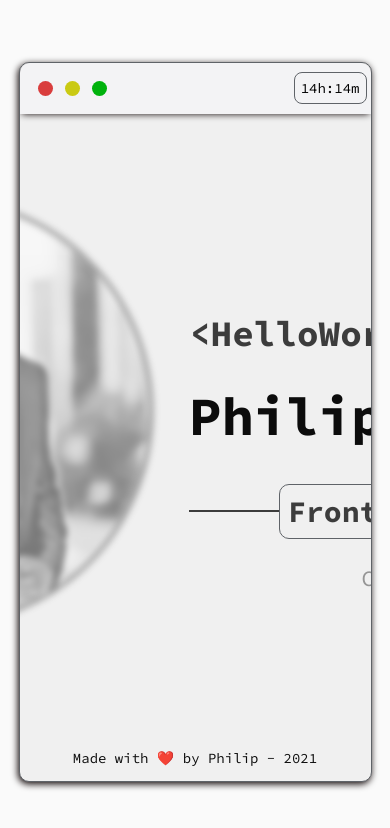
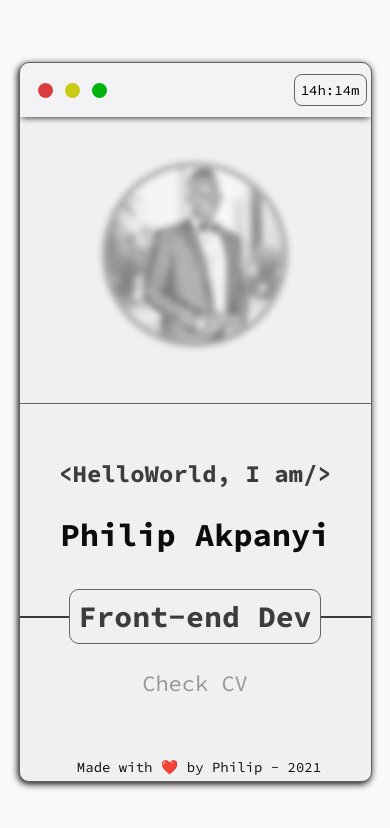
Before and after one commit to felipey2010/portfolio-2021, a React (Create React App) app: page / in a window 390 px wide. Shown: the top 828 px of the page. Built offline with nearby package versions, Linux system fonts and the light colour scheme.

Commit message:
first attempt on responsive

```diff
--- a/src/pages/NavPages/Home.js
+++ b/src/pages/NavPages/Home.js
@@ -30,8 +30,10 @@ export default function HomePage() {
         <h1 className="home-page-h1">Philip Akpanyi</h1>
         <div className="frontend-dev-container">
           <hr className="horizontal-line" />
-          <div className="frontend-text-container">
-            <h5 className="frontend-text-h5">Front-end Dev</h5>
+          <div className="frontend-box-container">
+            <div className="frontend-text-container">
+              <h5 className="frontend-text-h5">Front-end Dev</h5>
+            </div>
           </div>
         </div>
         <div className="resume-container">
--- a/src/styles/Footer.css
+++ b/src/styles/Footer.css
@@ -1,14 +1,18 @@
 .footer-container {
   width: 100%;
+  height: 19px;
   display: flex;
   align-items: center;
   justify-content: center;
   position: absolute;
   bottom: 0;
   left: 0;
+  padding: 0 4px;
+  margin: 4px 0;
 }
 
 .footer-p {
   color: var(--text-color);
   font-size: var(--font-size-small);
+  margin: 0;
 }
--- a/src/styles/global.css
+++ b/src/styles/global.css
@@ -244,18 +244,17 @@ body {
 }
 
 .right-page-container::-webkit-scrollbar {
-  border-radius: 8px;
   width: 12px;
 }
 
 .right-page-container::-webkit-scrollbar-track {
   background: var(--scrollbar-trackbar);
-  border-radius: 6px;
+  border-radius: 0 6px 6px 0;
 }
 
 .right-page-container::-webkit-scrollbar-thumb {
   background: var(--scrollbar-thumb);
-  border-radius: 6px;
+  border-radius: 0 6px 6px 0;
 }
 
 .right-page-container::-webkit-scrollbar-thumb:hover {
@@ -363,7 +362,7 @@ body {
   display: flex;
   align-items: center;
   margin: 0 12px;
-  border-bottom: 1px solid var(--border-color);
+  /* border-bottom: 1px solid var(--border-color); */
 }
 
 .text-p {
--- a/src/styles/home.css
+++ b/src/styles/home.css
@@ -9,7 +9,7 @@
   border-radius: 10px;
   box-shadow: -1px 2px 7px 0px #0c0303;
   border: 1px solid var(--border-color);
-  overflow-x: hidden;
+  overflow: hidden;
   position: relative;
   transition: all 0.6s ease-in-out;
   -webkit-transition: all 0.6s ease-in-out;
@@ -17,21 +17,18 @@
 
 .home-inner-container {
   width: 100%;
-  height: 100%;
+  height: calc(100% - 77px);
   display: flex;
   align-items: center;
 }
 
 .home-page-div {
-  min-width: 500px;
-  min-height: 500px;
   display: flex;
   justify-content: center;
 }
 
 .home-page-div .home-page-img {
-  width: 420px;
-  height: 420px;
+  width: 70%;
   border-radius: 50%;
   border: 5px solid var(--border-color);
   filter: blur(3px) grayscale(1);
@@ -46,10 +43,15 @@
   opacity: 1;
 }
 
+.home-page-div:nth-child(1) {
+  display: flex;
+  flex-direction: column;
+  align-items: center;
+}
+
 .home-page-div:nth-child(2) {
   display: flex;
   flex-direction: column;
-  margin-right: 12px;
 }
 
 .home-page-h3 {
@@ -58,7 +60,6 @@
 }
 
 .home-page-h1 {
-  font-size: 1.8em;
   color: var(--text-color);
   font-size: 54px;
   white-space: nowrap;
@@ -75,7 +76,7 @@
 }
 
 .frontend-dev-container {
-  width: 450px;
+  width: 100%;
   height: 55px;
   position: relative;
   margin-top: 20px;
@@ -97,14 +98,23 @@
   border-radius: 10px;
 }
 
+.frontend-box-container {
+  position: absolute;
+  left: 0;
+  right: 0;
+  top: 0;
+  bottom: 0;
+  display: flex;
+  justify-content: center;
+  align-items: center;
+}
+
 .frontend-text-container {
-  position: absolute;
-  left: 20%;
   background-color: var(--home-background);
 }
 
 .resume-container {
-  width: 450px;
+  width: 100%;
   height: 45px;
   text-align: center;
   margin-top: 12px;
@@ -153,3 +163,31 @@
     height: 85vh;
   }
 }
+
+@media (max-width: 820px) {
+  .home-page-div {
+    align-items: center;
+  }
+
+  .home-page-div:nth-child(1) {
+    border-bottom: 1px solid var(--border-color);
+    padding-bottom: 24px;
+    margin-top: 12px;
+  }
+
+  .home-page-div:nth-child(2) {
+    margin-bottom: 24px;
+  }
+
+  .home-page-div .home-page-img {
+    width: 50%;
+  }
+
+  .home-page-h3 {
+    font-size: 24px;
+  }
+
+  .home-page-h1 {
+    font-size: 32px;
+  }
+}
--- a/src/styles/homePage.css
+++ b/src/styles/homePage.css
@@ -1,8 +1,34 @@
 .home-page-container {
   width: 100%;
   height: 100%;
-  display: flex;
-  justify-content: center;
-  align-items: center;
+  display: grid;
+  grid-template-columns: 1fr 1fr;
+  grid-template-rows: auto;
+  gap: 10px;
   color: var(--color-normal);
+  overflow-y: auto;
 }
+
+.home-page-container::-webkit-scrollbar {
+  width: 12px;
+}
+
+.home-page-container::-webkit-scrollbar-track {
+  background: var(--scrollbar-trackbar);
+  border-radius: 2px;
+}
+
+.home-page-container::-webkit-scrollbar-thumb {
+  background: var(--scrollbar-thumb);
+  border-radius: 2px;
+}
+
+.home-page-container::-webkit-scrollbar-thumb:hover {
+  background: var(--scrollbar-thumb-hover);
+}
+
+@media (max-width: 820px) {
+  .home-page-container {
+    grid-template-columns: 1fr;
+  }
+}
```
